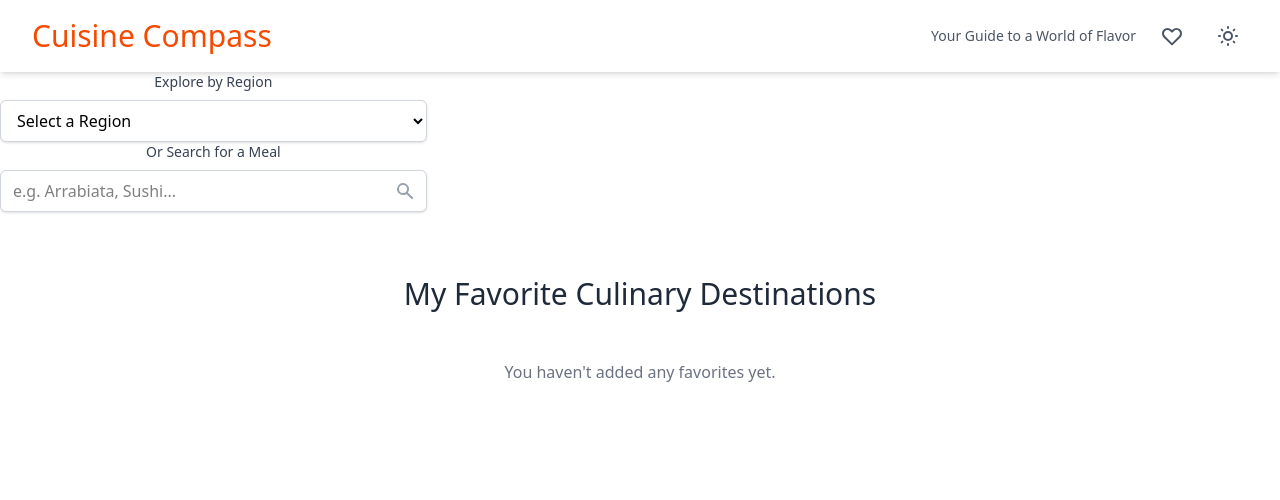
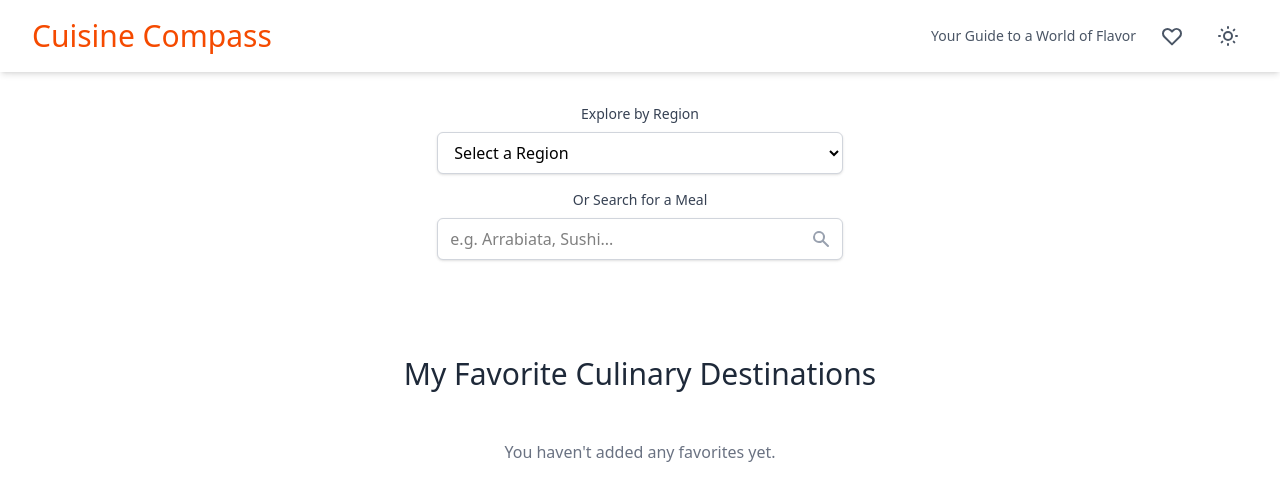
Before and after one commit to Muhia88/Phase-1-project, a plain HTML site: page index.html in a window 1280 px wide. Drawn offline with nearby package versions, Linux system fonts and the light colour scheme.

Commit message:
modifies main

```diff
--- a/index.html
+++ b/index.html
@@ -15,21 +15,21 @@
         <p class="hidden sm:block text-sm text-gray-600 dark:text-gray-400">Your Guide to a World of Flavor</p>
         <button id="favorites-btn" title="View Favorites" class="p-2 rounded-full text-gray-600 dark:text-gray-300 hover:bg-gray-200 dark:hover:bg-gray-700 focus:outline-none focus:ring-2 focus:ring-offset-2 focus:ring-orange-500">
           <svg xmlns="http://www.w3.org/2000/svg" class="h-6 w-6" fill="none" viewBox="0 0 24 24" stroke="currentColor" stroke-width="2">
-              <path stroke-linecap="round" stroke-linejoin="round" d="M4.318 6.318a4.5 4.5 0 016.364 0L12 7.636l1.318-1.318a4.5 4.5 0 116.364 6.364L12 20.364l-7.682-7.682a4.5 4.5 0 010-6.364z" />
+              <path stroke-linecap="round" stroke-linejoin="round" d="M4.318 6.318a4.5 4.5 0 016.364 0L12 7.636l1.318-1.318a4.5 4.5 0 116.364 6.364L12 20.364l-7.682-7.682a4.5 4.5 0 010-6.364z"/>
           </svg>
         </button>
         <button id="theme-switcher" class="p-2 rounded-full text-gray-600 dark:text-gray-300 hover:bg-gray-200 dark:hover:bg-gray-700 focus:outline-none focus:ring-2 focus:ring-offset-2 focus:ring-orange-500">
-          <svg id="theme-icon-light" xmlns="http://www.w3.org/2000/svg" class="h-6 w-6" fill="none" viewBox="0 0 24 24" stroke="currentColor"><path stroke-linecap="round" stroke-linejoin="round" stroke-width="2" d="M12 3v1m0 16v1m9-9h-1M4 12H3m15.364 6.364l-.707-.707M6.343 6.343l-.707-.707m12.728 0l-.707.707M6.343 17.657l-.707.707M16 12a4 4 0 11-8 0 4 4 0 018 0z" /></svg>
-          <svg id="theme-icon-dark" xmlns="http://www.w3.org/2000/svg" class="h-6 w-6 hidden" fill="none" viewBox="0 0 24 24" stroke="currentColor"><path stroke-linecap="round" stroke-linejoin="round" stroke-width="2" d="M20.354 15.354A9 9 0 018.646 3.646 9.003 9.003 0 0012 21a9.003 9.003 0 008.354-5.646z" /></svg>
+          <svg id="theme-icon-light" xmlns="http://www.w3.org/2000/svg" class="h-6 w-6" fill="none" viewBox="0 0 24 24" stroke="currentColor"><path stroke-linecap="round" stroke-linejoin="round" stroke-width="2" d="M12 3v1m0 16v1m9-9h-1M4 12H3m15.364 6.364l-.707-.707M6.343 6.343l-.707-.707m12.728 0l-.707.707M6.343 17.657l-.707.707M16 12a4 4 0 11-8 0 4 4 0 018 0z"/></svg>
+          <svg id="theme-icon-dark" xmlns="http://www.w3.org/2000/svg" class="h-6 w-6 hidden" fill="none" viewBox="0 0 24 24" stroke="currentColor"><path stroke-linecap="round" stroke-linejoin="round" stroke-width="2" d="M20.354 15.354A9 9 0 018.646 3.646 9.003 9.003 0 0012 21a9.003 9.003 0 008.354-5.646z"/></svg>
         </button>
       </div>
     </nav>
   </header>
 
   <!-- Main -->
-  <main>
+  <main class="container mx-auto p-4 sm:p-6 lg:p-8">
     <!-- Filter and search section -->
-    <div>
+    <div class="mb-8 flex flex-col items-center justify-center gap-4">
       <!-- Region filter -->
       <div class="w-full md:w-1/2 lg:w-1/3">
         <label for="region-filter" class="block text-sm font-medium text-gray-700 dark:text-gray-300 mb-2 text-center">Explore by Region</label>
```
